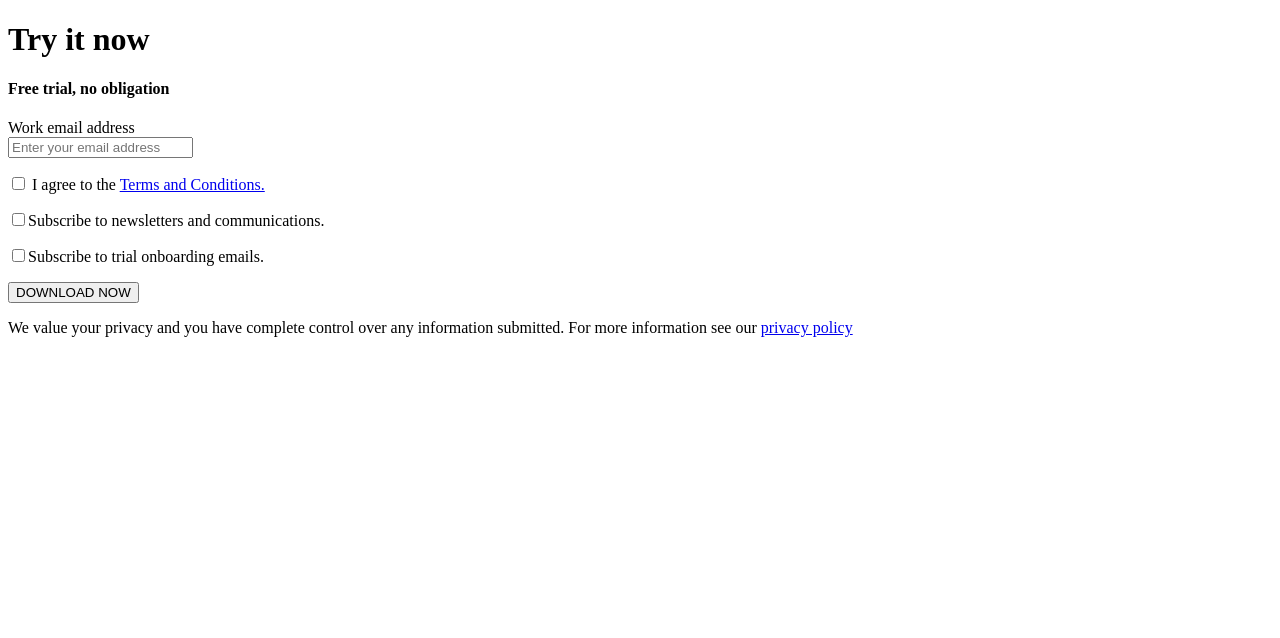
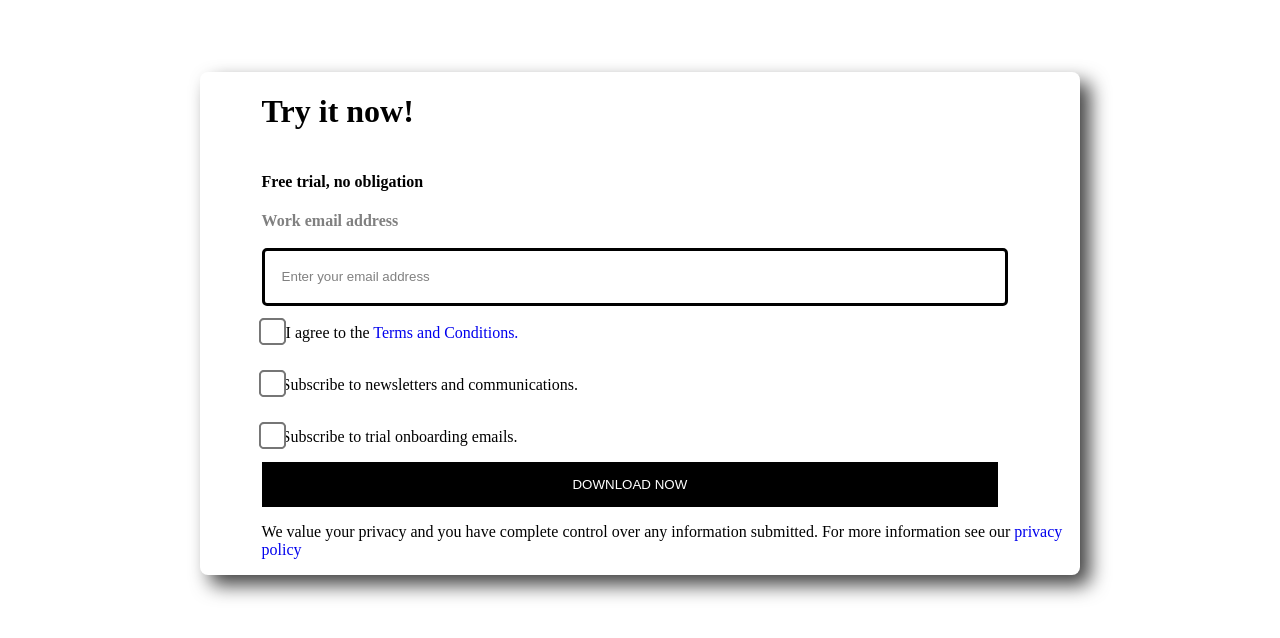
Before and after one commit to Tshepiso28/LearningHTMLCSS, a plain HTML site: page trynow.html in a window 1280 px wide. Drawn offline with Linux system fonts and the light colour scheme.

Commit message:
styled the tryout page

```diff
--- a/style2.css
+++ b/style2.css
@@ -1,3 +1,67 @@
 body{
     background-color: white;
+    padding: 5% 15% 15% 15%;
 }
+.main-div {
+    display: flex;
+    flex-direction: column;
+    border-radius: 8px;
+    box-shadow: 10px 10px 19px 0px rgba(0,0,0,0.75);
+    -webkit-box-shadow: 10px 10px 19px 0px rgba(0,0,0,0.75);
+    -moz-box-shadow: 10px 10px 19px 0px rgba(0,0,0,0.75);
+}
+.top-div {
+    display: flex;
+    flex-direction: column;
+    padding-left: 7%;
+}
+
+.email-div{
+    display: flex;
+    flex-direction: column;
+    padding-left: 7%;
+
+}
+.email-div input{
+    width: 90%;
+    line-height: 50px;
+    border: solid;
+    border-radius: 5px;
+
+}
+.email-div input::placeholder{
+    color: grey;
+    padding-left: 15px;
+
+}
+
+.email-div label{
+    color: grey;
+    font-weight: bold;
+
+}
+.terms-div{
+    display: flex;
+    flex-direction: column;
+    padding-left: 7%;
+}
+.terms-div a {
+    text-decoration: none;
+}
+.terms-div input[type=checkbox] {
+    transform: scale(2.1);
+    color: black;
+
+}
+.terms-div button{
+    display: flex;
+    flex-direction: column;
+    align-items: center;
+    align-content: center;
+    width: 90%;
+    background-color: black;
+    color: white;
+    padding: 15px 50px;
+    border: none;
+
+}
--- a/trynow.html
+++ b/trynow.html
@@ -9,15 +9,15 @@
 <body>
     <div class="main-div">
         <div class="top-div">
-            <h1>Try it now</h1>
+            <h1>Try it now!</h1>
             <h4>Free trial, no obligation</h4>
         </div>
 
-        <div>
+        <div class="email-div">
             <label for="txtEmail" >Work email address</label><br>
             <input type="email" name="txtEmail" id="txtEmail" placeholder="Enter your email address">
         </div>
-        <div>
+        <div class="terms-div">
             <p><input type="checkbox" name="checkTerms" id="txtTerms"> I agree to the <a href="#">Terms and Conditions.</a></p>
             <p><input type="checkbox" name="checkNews" id="txtNews">Subscribe to newsletters and communications.</p>
             <p><input type="checkbox" name="checkTrial" id="txtTrial">Subscribe to trial onboarding emails.</p>
```
